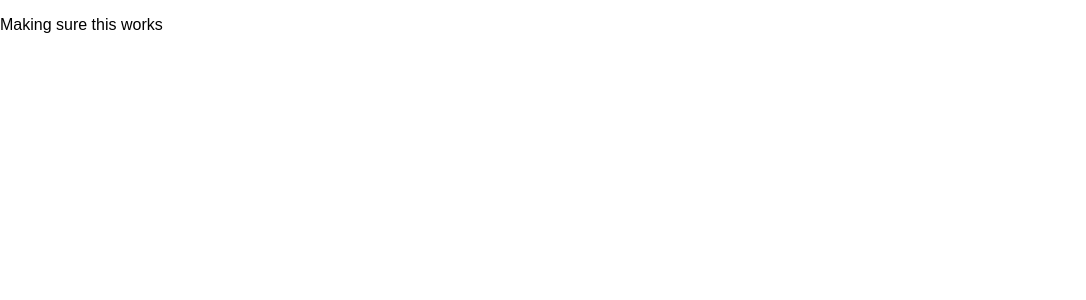
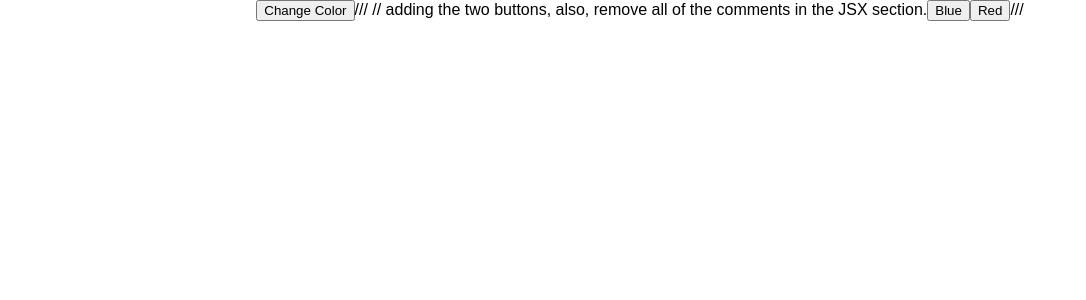
Before and after one commit to reynin14/socket-react-app-client, a React (Create React App) app: page / in a window 1280 px wide. Shown: the top 300 px of the page, without its empty margins (0-1086 px from the left). Built offline with nearby package versions, Linux system fonts and the light colour scheme; no server answers.

Commit message:
skeleton work for app.js

```diff
--- a/src/App.js
+++ b/src/App.js
@@ -1,21 +1,56 @@
-import React, { Component } from 'react'
-import socketIOClient from 'socket.io-client'
+import React, { Component } from "react";
+import socketIOClient from "socket.io-client";
 
-// Making the App component
 class App extends Component {
   constructor() {
-    super()
+    super();
+    this.state = {
+      endpoint: "http://{your machine's ip}:4001",
 
+      ///
+      color: 'white'
+      ///
+
+    };
   }
 
-  // render method that renders in code if the state is updated
+  // sending sockets
+  send = () => {
+    const socket = socketIOClient(this.state.endpoint);
+    socket.emit('change color', this.state.color) // change 'red' to this.state.color
+  }
+
+  ///
+
+  // adding the function
+  setColor = (color) => {
+    this.setState({ color })
+  }
+
+  ///
+
   render() {
+    // testing for socket connections
+
+    const socket = socketIOClient(this.state.endpoint);
+    socket.on('change color', (col) => {
+      document.body.style.backgroundColor = col
+    })
+
     return (
-      <div>
-        <p>Making sure this works</p>
+      <div style={{ textAlign: "center" }}>
+        <button onClick={() => this.send() }>Change Color</button>
+
+
+        ///
+
+        // adding the two buttons, also, remove all of the comments in the JSX section.
+        <button id="blue" onClick={() => this.setColor('blue')}>Blue</button>
+        <button id="red" onClick={() => this.setColor('red')}>Red</button>
+        ///
+
       </div>
     )
   }
 }
-
-export default App
+export default App;
```
